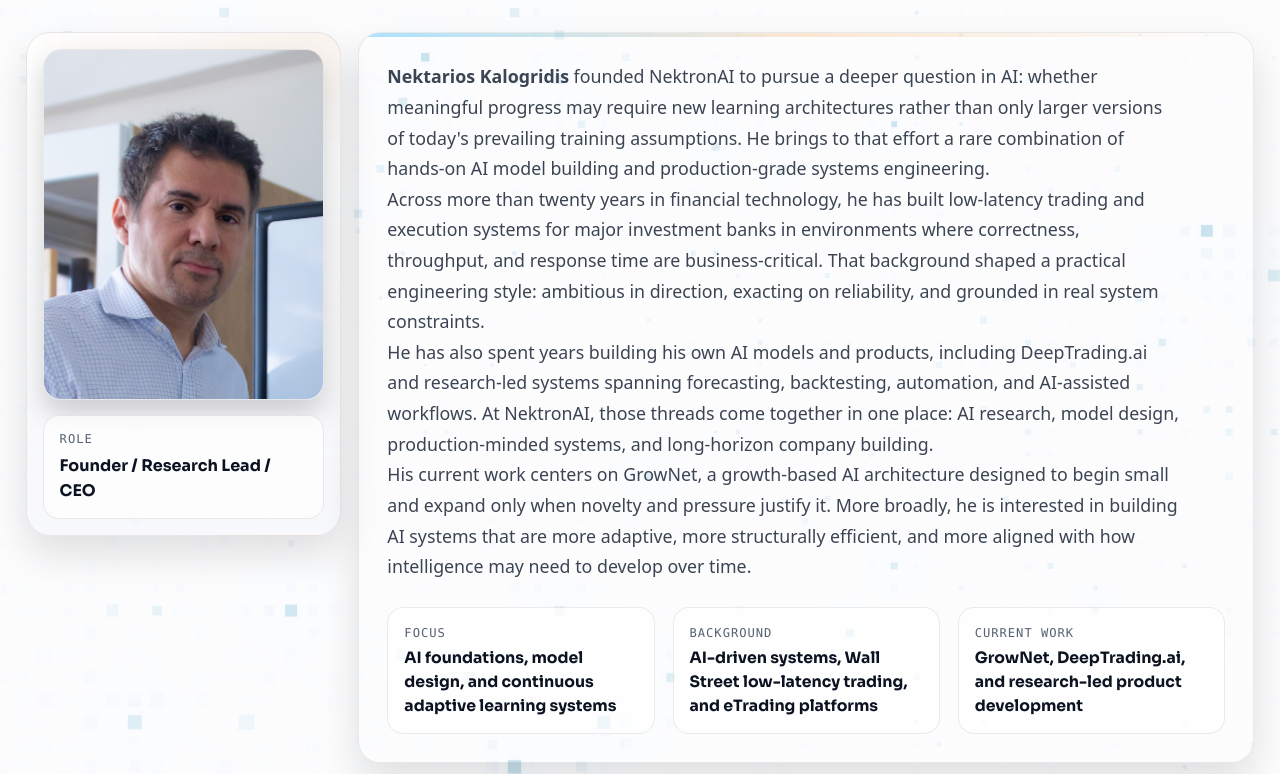
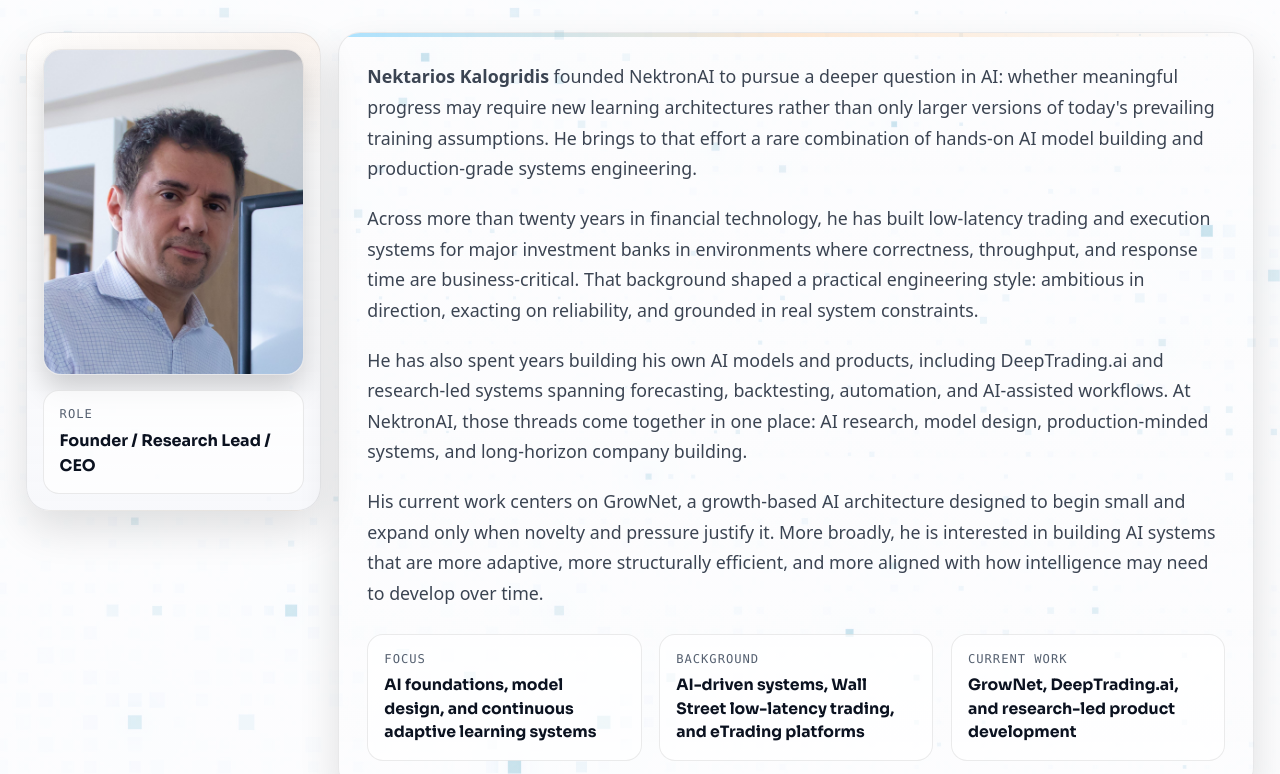
Before and after one commit to nectario/nektronai, a website built with Vite: page website/about.html in a window 1280 px wide. Shown: the part 1779-2553 px from the top of the page. Built offline with nearby package versions, Linux system fonts and the light colour scheme.

Commit message:
Improve About bio readability

```diff
--- a/website/assets/styles.css
+++ b/website/assets/styles.css
@@ -1223,7 +1223,7 @@
 
 .about-leader-shell{
   display:grid;
-  grid-template-columns: minmax(260px, 315px) minmax(0, 1fr);
+  grid-template-columns: minmax(240px, 295px) minmax(0, 1fr);
   gap: var(--space-3);
   align-items:start;
 }
@@ -1282,8 +1282,13 @@
 }
 
 .about-bio-card p{
-  max-width: 78ch;
+  max-width: 84ch;
   line-height: 1.72;
+  margin: 0;
+}
+
+.about-bio-card p + p{
+  margin-top: 1.2rem;
 }
 
 .about-focus-grid{
```
